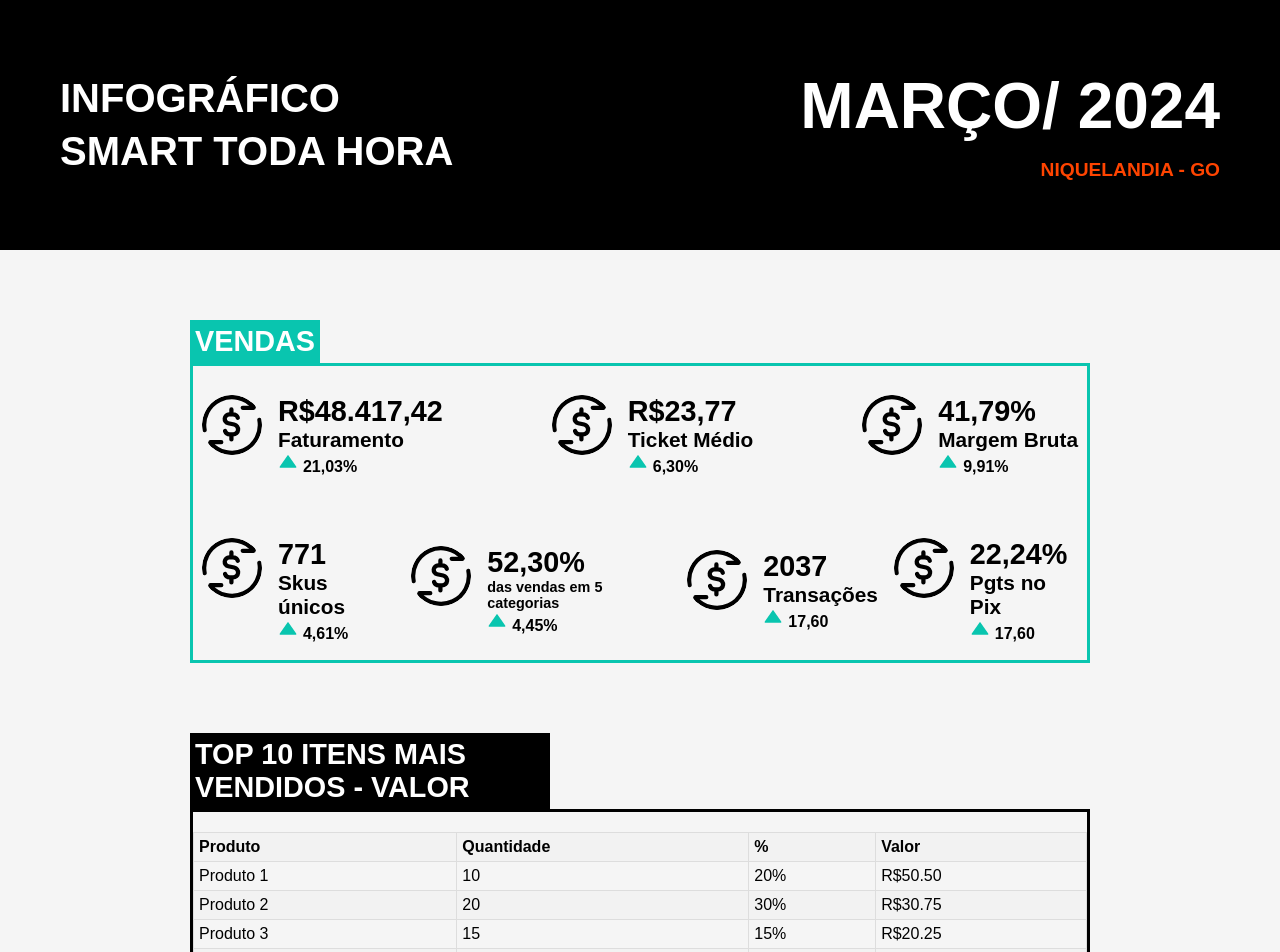
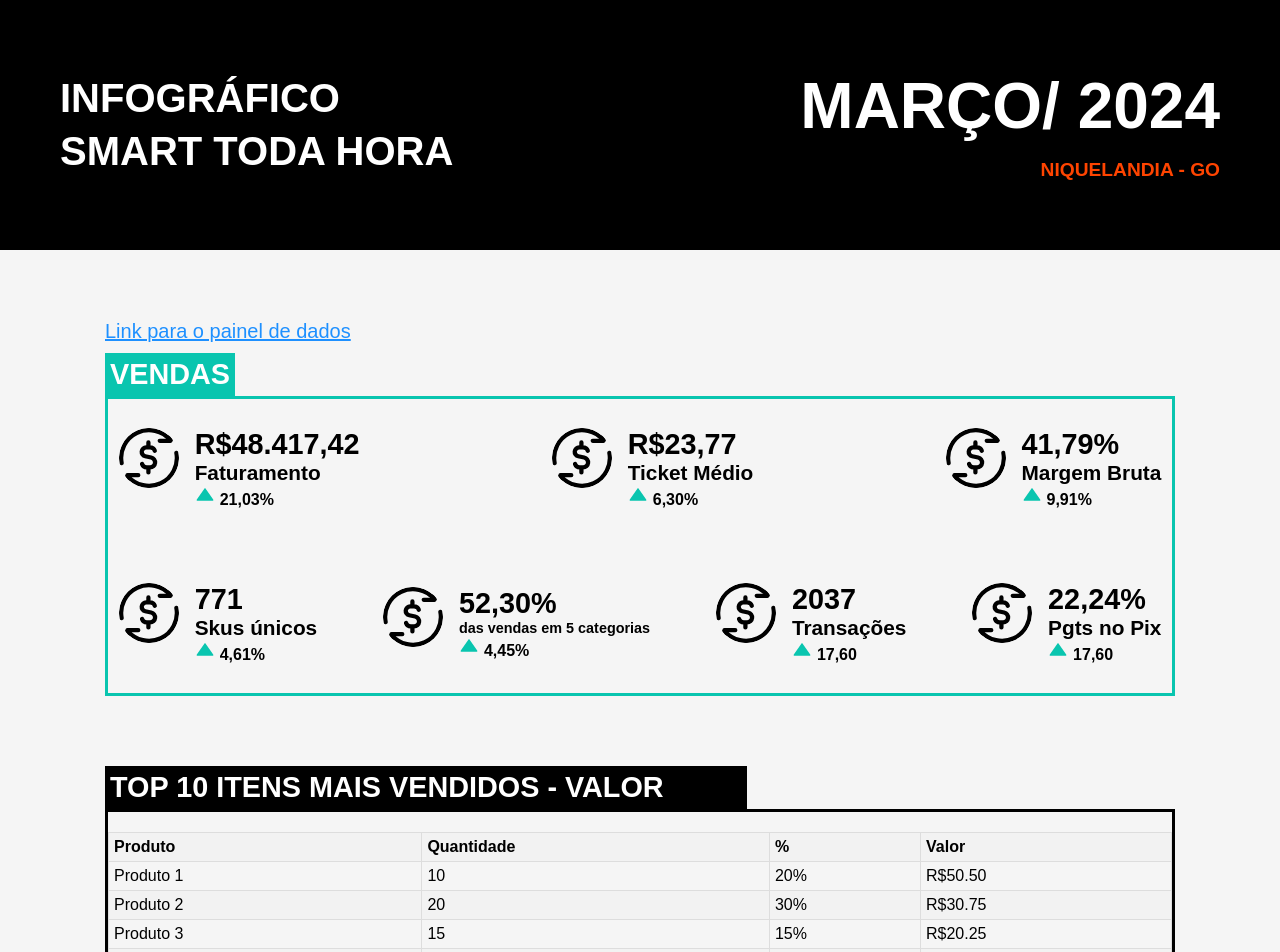
Before and after one commit to renatosnackin/info-news, a React (Create React App) app: page / in a window 1280 px wide. Shown: the top 952 px of the page. Built offline with nearby package versions, Linux system fonts and the light colour scheme; the HTML template or start-up script is replaced by a standard one.

Commit message:
ajustado layout

```diff
--- a/src/components/footer/style.css
+++ b/src/components/footer/style.css
@@ -10,6 +10,8 @@
 
 .footer a {
   color: #00BFFF;
+  font-size: 20px;
+
 }
 
 .linkPainel {
--- a/src/components/sales/index.tsx
+++ b/src/components/sales/index.tsx
@@ -6,7 +6,8 @@
 const index = () => {
   return (
     <main>
-      <h1>VENDAS</h1>
+      <a href="https://snackin.tech/" target="_blank" rel="noopener noreferrer" className="LinkSales">Link para o painel de dados</a>
+      <h1 style={{ marginTop: '10px' }}>VENDAS</h1>
       <div className="salesContainer">
         <div className="sales_body">
           <div className="salesLeft">
--- a/src/components/sales/style.css
+++ b/src/components/sales/style.css
@@ -100,3 +100,9 @@
 .category {
   font-size: 0.9rem !important;
 }
+
+.LinkSales {
+  color: #1E90FF	;
+  justify-content: space-between;
+  font-size: 20px;
+}
--- a/src/components/topItems/components/categoriesList/style.css
+++ b/src/components/topItems/components/categoriesList/style.css
@@ -1,6 +1,6 @@
 .backgroundItems{
     background-color: #000000;
-    width: 40%;
+    width: 60%;
 }
 .salesContainerCategories {
     display: flex;
--- a/src/components/topItems/style.css
+++ b/src/components/topItems/style.css
@@ -5,7 +5,7 @@
   justify-content: space-between;
   height: 100%;
   width: 100%;
-  padding: 0 190px;
+  padding: 0 105px;
   margin-top: 70px;
 }
 
```
